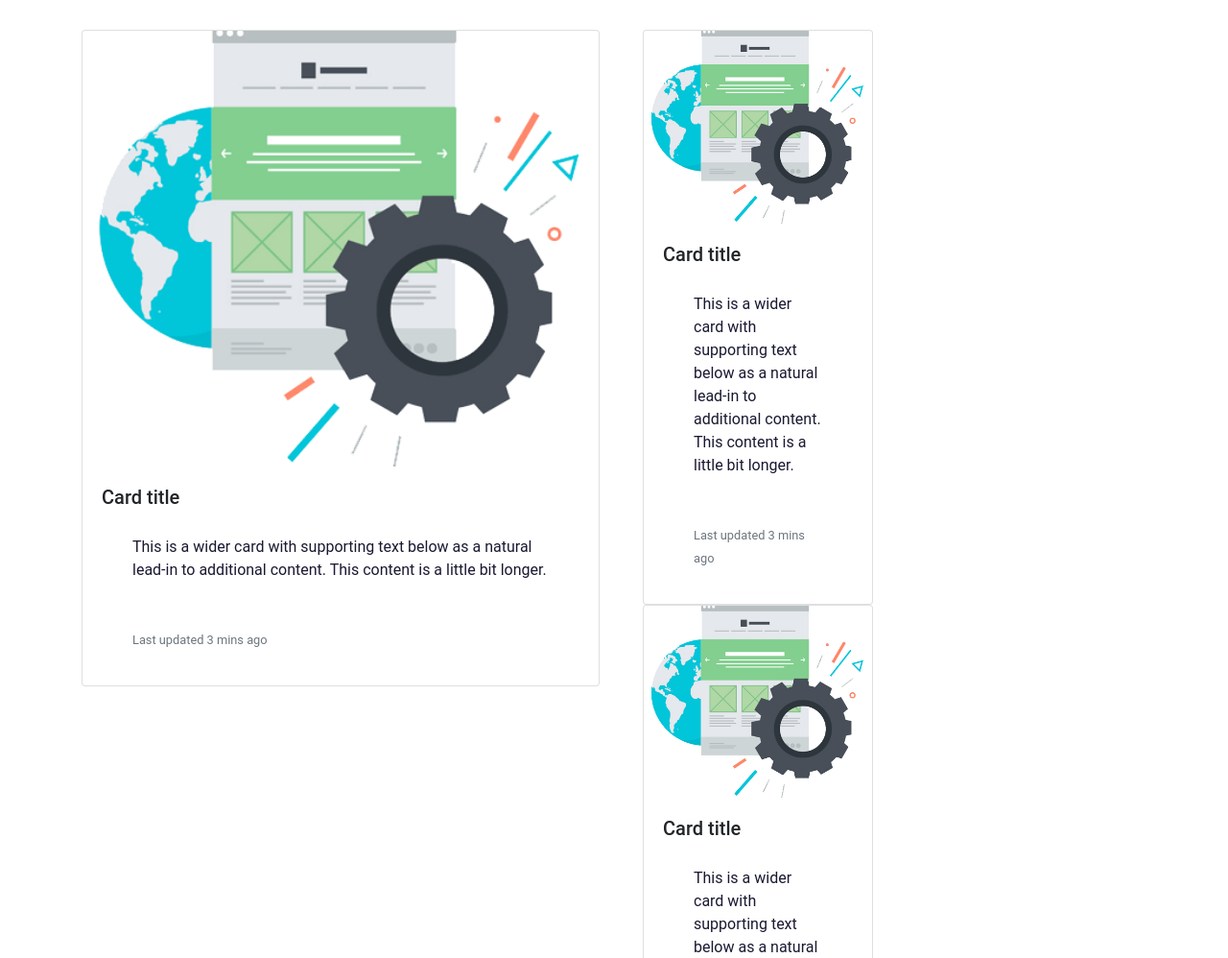
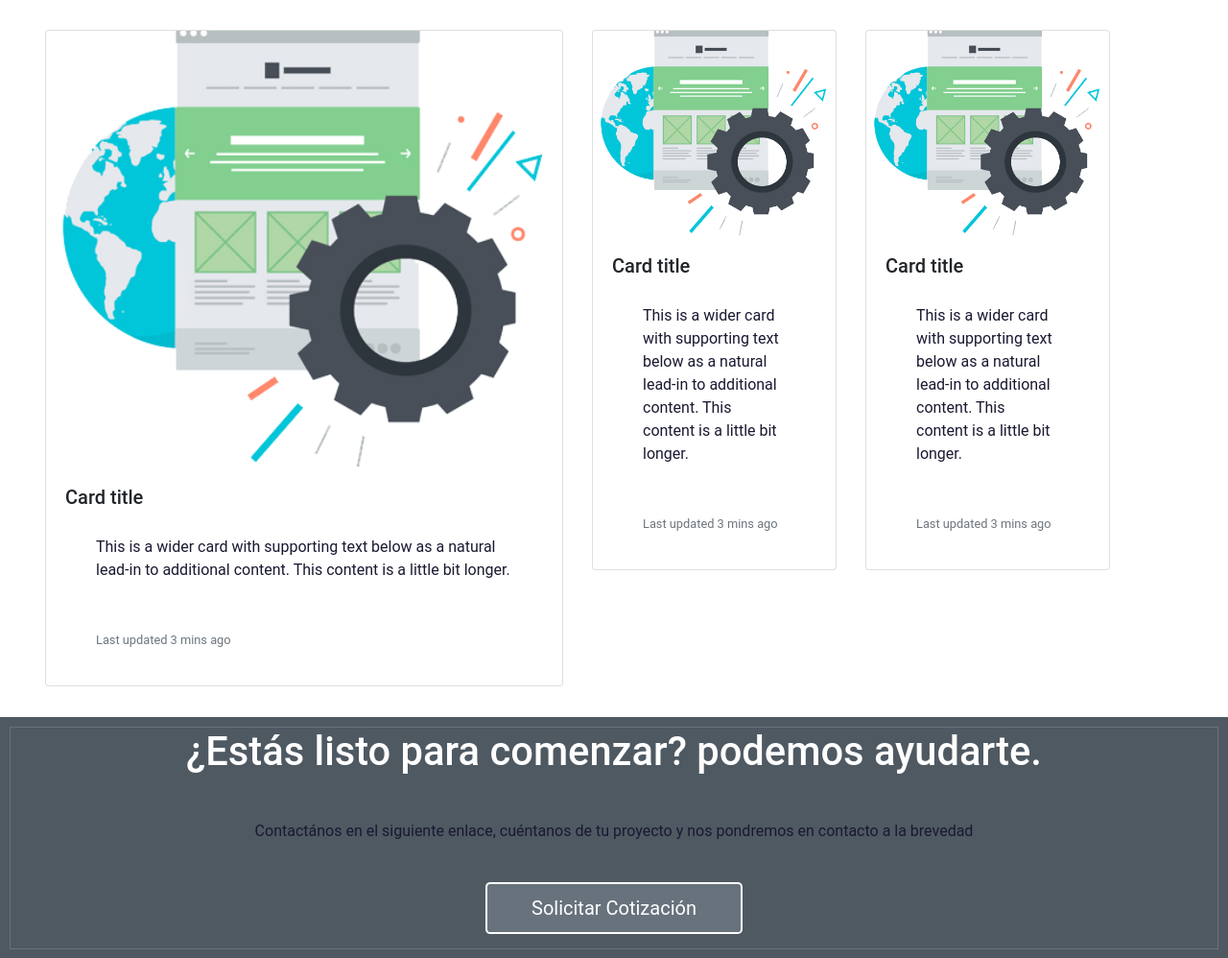
Before and after one commit to DevsStore/DevsStore, a PHP site: page /desarrollo_movil.php in a window 1280 px wide. Shown: the part 1461-2459 px from the top of the page at 96% size. Run offline with PHP 8.4, Linux system fonts and the light colour scheme; some libraries are stand-ins or nearby versions.

Commit message:
effecto en las cards

```diff
--- a/css/main.css
+++ b/css/main.css
@@ -867,3 +867,12 @@ body {
 }
 
 /* GRID MOVIL*/
+
+
+.mi-card{
+    transition: all .25s ease-in;
+}
+.mi-card:hover{
+    margin:-15px 0px;
+    box-shadow: 0px 3px 3px #333;
+}
--- a/desarrollo_movil.php
+++ b/desarrollo_movil.php
@@ -47,10 +47,10 @@
 
 </div>
 
-<div class="container">
+<div class="container" style="margin:2rem;">
         <div class="row">
             <div class="col-md-6">
-            <div class="card">
+            <div class="card mi-card">
                 <img class="card-img-top" src="img/seo-px2v2-460x388.png" alt="Card image cap">
                 <div class="card-body">
                     <h5 class="card-title">Card title</h5>
@@ -60,8 +60,9 @@
             </div>
         </div>
         <div class="col-md-6">
+            <div class="row">
                 <div class="col-md-6">
-                    <div class="card">
+                    <div class="card mi-card">
                         <img class="card-img-top" src="img/seo-px2v2-460x388.png" alt="Card image cap">
                         <div class="card-body">
                             <h5 class="card-title">Card title</h5>
@@ -71,7 +72,7 @@
                     </div>
                 </div>
                     <div class="col-md-6">
-                   <div class="card">
+                    <div class="card mi-card">
                         <img class="card-img-top" src="img/seo-px2v2-460x388.png" alt="Card image cap">
                         <div class="card-body">
                             <h5 class="card-title">Card title</h5>
@@ -83,7 +84,7 @@
             </div>
         </div>
     </div>
-
+</div>
 <section class="contacto text-center">
 
         <div class="borde">
```
Lines whose indentation alone changed are shown as unchanged.
